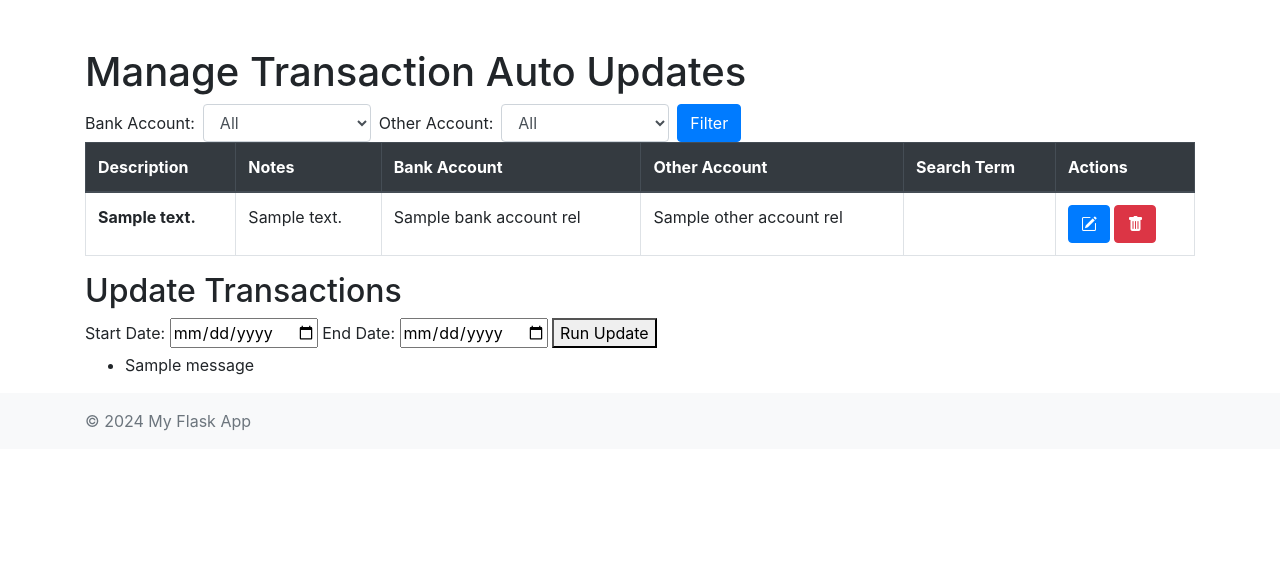
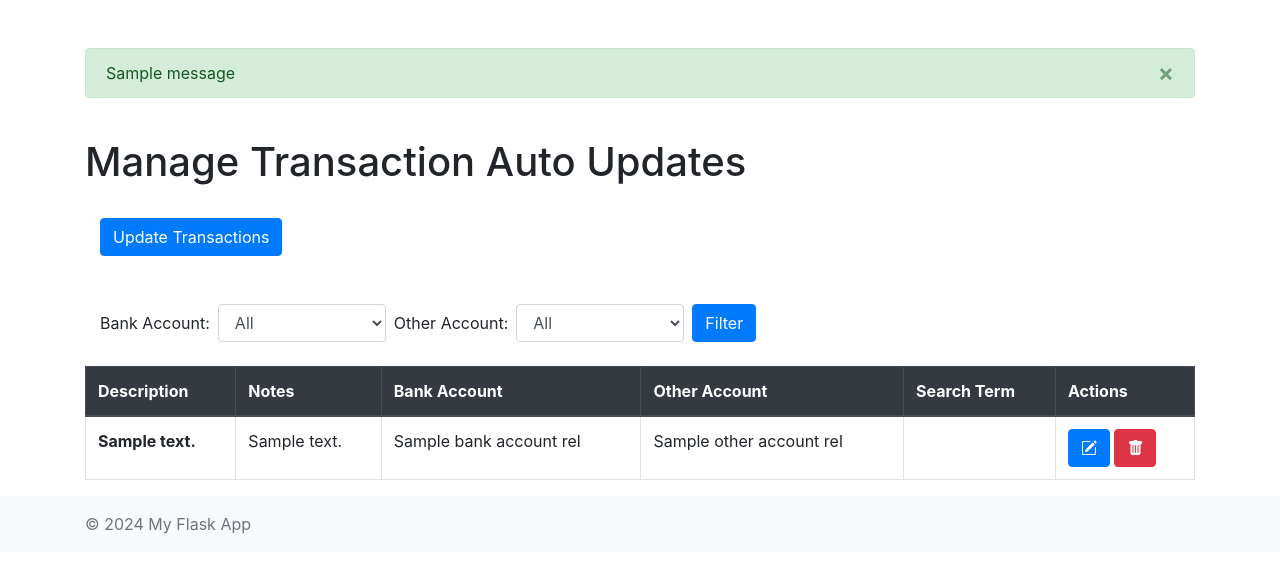
Before and after one commit to Lakendary/GnuCash-Auto-Update, a Flask app: template templates/index.html in a window 1280 px wide. Shown: the part 56-629 px from the top of the page. Run offline with Flask 3, Linux system fonts and the light colour scheme; the template is opened without the code that fills it: most values are stand-ins (such as "Sample title", 1, 10 or a date in 2020); one stand-in notice (Sample message) is shown; parts of the project's set-up code (start-up, migrations or seed data) failed here and were passed over; some libraries are stand-ins or nearby versions.

Commit message:
make collapsible banner for update transactions

```diff
--- a/templates/index.html
+++ b/templates/index.html
@@ -5,16 +5,66 @@ Manage Transaction Auto Updates
 {% endblock %}
 
 {% block content %}
+<!-- Display flash messages -->
+{% with messages = get_flashed_messages(with_categories=true) %}
+{% if messages %}
+<div class="mt-3">
+    {% for category, message in messages %}
+    <div class="alert alert-{{ category }} alert-dismissible fade show" role="alert">
+        {{ message }}
+        <button type="button" class="close" data-dismiss="alert" aria-label="Close">
+            <span aria-hidden="true">&times;</span>
+        </button>
+    </div>
+    {% endfor %}
+</div>
+{% endif %}
+{% endwith %}
+<br>
 <h1>Manage Transaction Auto Updates</h1>
+<br>
+<!-- Update Transactions Banner -->
+<div class="container">
+    <button class="btn btn-primary" type="button" data-toggle="collapse" data-target="#update-transactions-container"
+        aria-expanded="false" aria-controls="update-transactions-container">
+        Update Transactions
+    </button>
+</div>
+<br>
+<div class="collapse" id="update-transactions-container">
+    <div class="card card-body">
+        <!-- Update Transactions -->
+        <h2>Update Transactions</h2>
+        <br>
+        <form action="{{ url_for('main.update_transactions') }}" method="POST">
+            <div class="form-group row">
+                <div class="col-5">
+                    <label for="start_date">Start Date:</label>
+                    <input type="date" name="start_date" required>
+                </div>
+                <div class="col-5">
+                    <label for="end_date">End Date:</label>
+                    <input type="date" name="end_date" required>
+                </div>
+                <div class="col-2">
+                    <button type="submit" class="btn btn-primary">Run Update</button>
+                </div>
+            </div>
+        </form>
+    </div>
+</div>
+<br>
 
 <!-- Filter Form -->
+ <div class="container">
     <form action="{{ url_for('main.index') }}" method="get" class="form-inline mb3">
         <div class="form-group mr-2">
             <label for="bank_account" class="mr-2">Bank Account:</label>
             <select name="bank_account" id="bank_account" class="form-control">
                 <option value="">All</option>
                 {% for account in accounts %}
-            <option value="{{ account.guid }}" {% if request.args.get('bank_account')==account.guid %}selected{% endif %}>
+                <option value="{{ account.guid }}" {% if request.args.get('bank_account')==account.guid %}selected{% endif
+                    %}>
                     {{ account.name }}
                 </option>
                 {% endfor %}
@@ -25,16 +75,17 @@ Manage Transaction Auto Updates
             <select name="other_account" id="other_account" class="form-control">
                 <option value="">All</option>
                 {% for account in accounts %}
-            <option value="{{ account.guid }}" {% if request.args.get('other_account')==account.guid %} select {% endif %}>
+                <option value="{{ account.guid }}" {% if request.args.get('other_account')==account.guid %} select {% endif
+                    %}>
                     {{ account.name }}
                 </option>
                 {% endfor %}
             </select>
         </div>
-
         <button type="submit" class="btn btn-primary">Filter</button>
     </form>
-
+ </div>
+<br>
 <!-- Transactions Table -->
 <table class="table table-bordered">
     <thead class="thead-dark">
@@ -72,23 +123,5 @@ Manage Transaction Auto Updates
         {% endfor %}
     </tbody>
 </table>
-<!-- Update Transactions -->
-<h2>Update Transactions</h2>
-<form action="{{ url_for('main.update_transactions') }}" method="POST">
-    <label for="start_date">Start Date:</label>
-    <input type="date" name="start_date" required>
-    <label for="end_date">End Date:</label>
-    <input type="date" name="end_date" required>
-    <button type="submit">Run Update</button>
-</form>
-<!-- Display flash messages -->
-{% with messages = get_flashed_messages(with_categories=true) %}
-{% if messages %}
-<ul class="flashes">
-    {% for category, message in messages %}
-    <li class="{{ category }}">{{ message }}</li>
-    {% endfor %}
-</ul>
-{% endif %}
-{% endwith %}
+
 {% endblock %}
```
Lines whose indentation alone changed are shown as unchanged.
